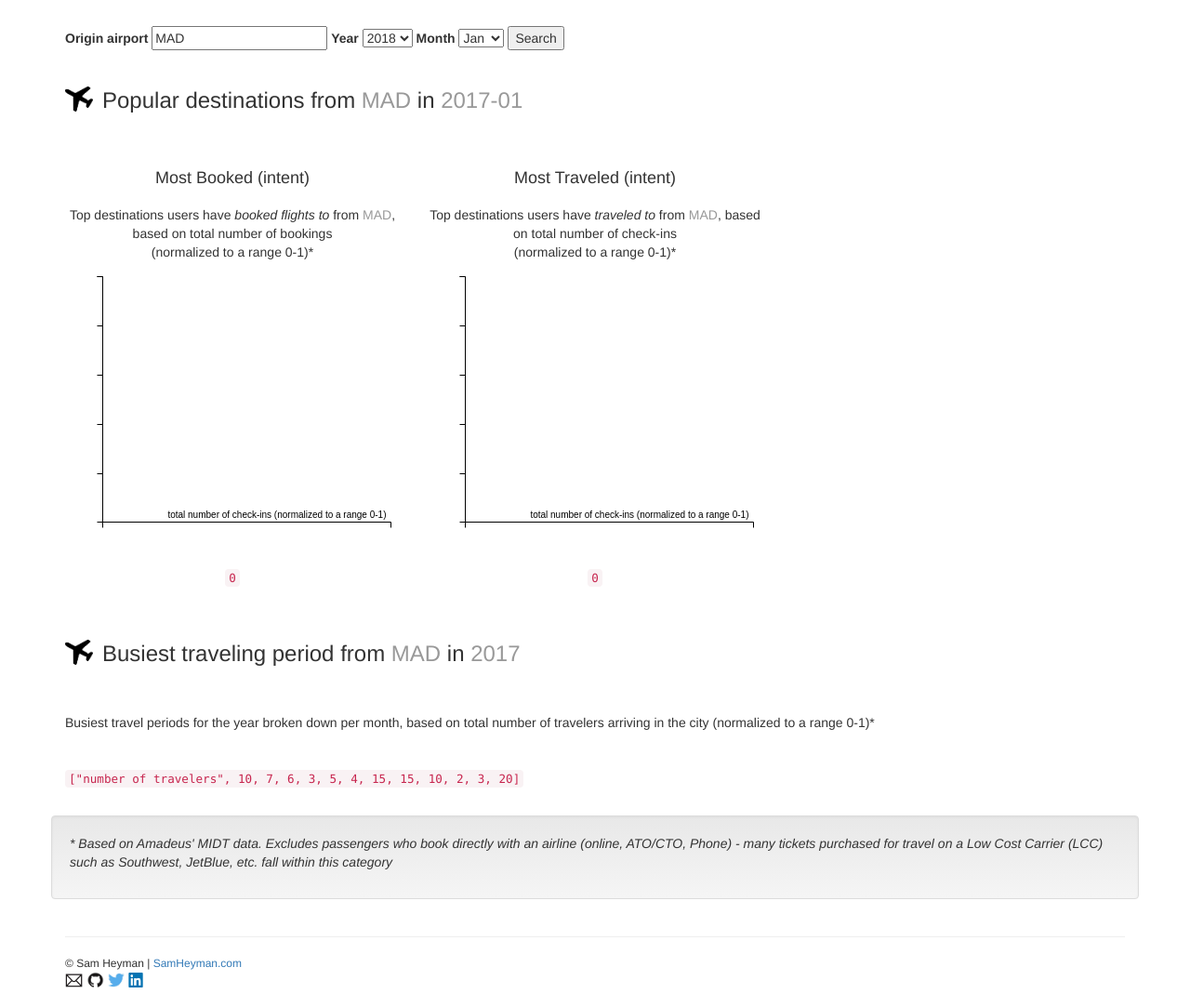
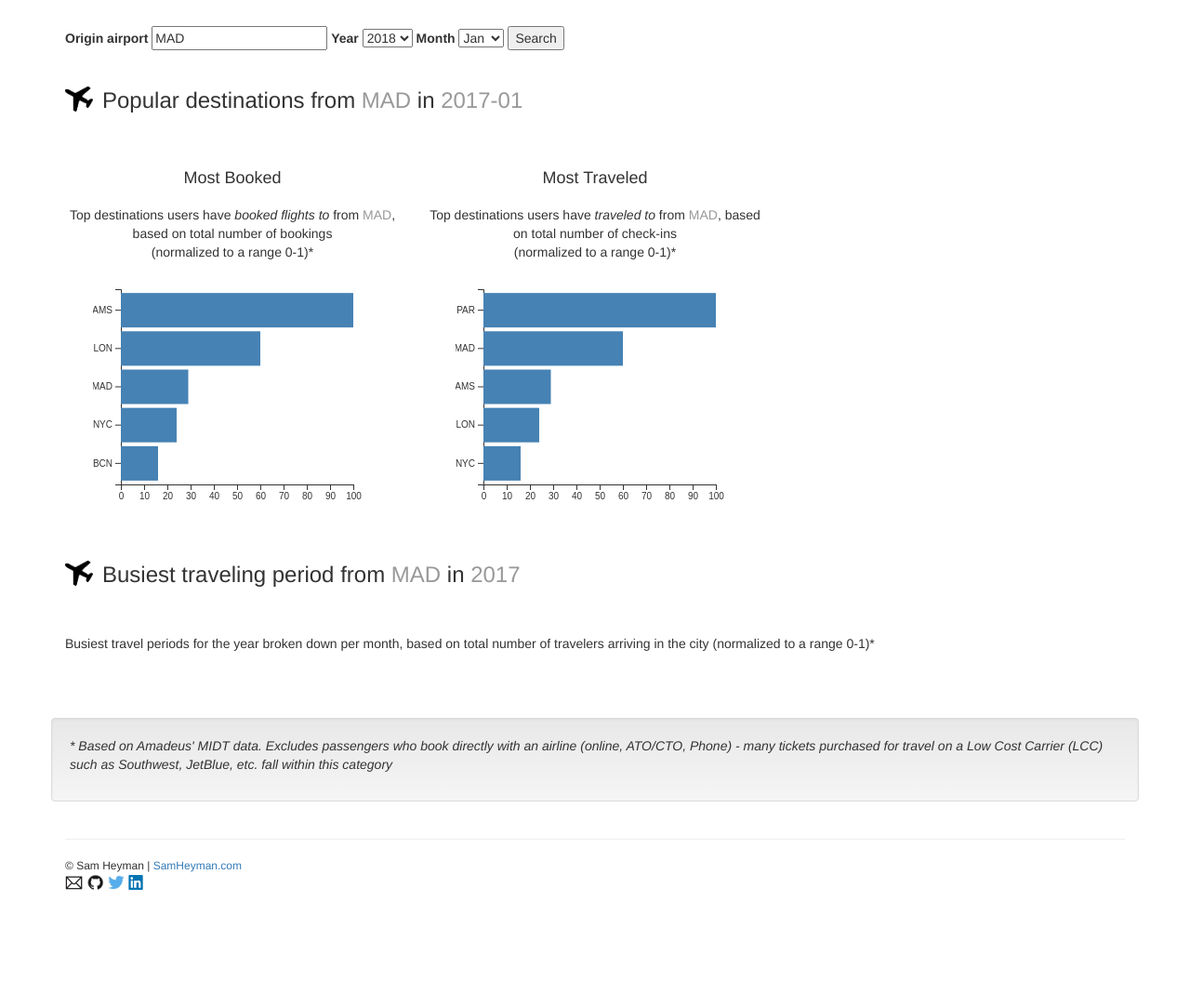
Before and after one commit to samheyman/travel-apis, a Django app: page /flights/routes in a window 1280 px wide. Shown: the part 278-1361 px from the top of the page at 93% size. After the commit the page ends 1235 px from the top, so only its background shows below. Run offline with Django 3.2, Linux system fonts and the light colour scheme; data that the repository does not hold is empty; some libraries are stand-ins or nearby versions.

Commit message:
Migrate TI barcharts from C3 to D3. First part

```diff
--- a/flights/templates/flights/routes.html
+++ b/flights/templates/flights/routes.html
@@ -3,9 +3,10 @@
 
 {% block head %}
 <!-- D3 charts -->
-<script src="{% static 'js/d3/d3.min.js' %}"></script>
-<link href="{% static 'css/c3.css' %}" rel="stylesheet">
-<script src="{% static 'js/d3/c3.min.js' %}"></script>
+<script src="https://d3js.org/d3.v5.min.js"></script>
+<!-- <script src="{% static 'js/d3/d3.min.js' %}"></script> -->
+<!-- <link href="{% static 'css/c3.css' %}" rel="stylesheet"> -->
+<!-- <script src="{% static 'js/d3/c3.min.js' %}"></script> -->
 {% endblock %}
 
 {% block breadcrumbs %}
@@ -70,17 +71,20 @@
         </div> -->
          </div>
         <div class="col-md-4" style="text-align: center">
-            <h4>Most Booked (intent)</h4>
+            <h4>Most Booked</h4>
             <p>Top destinations users have <em>booked flights to</em> from <span class="destinations-results">{{ airport }}</span>, based on total number of bookings<br>(normalized to a range 0-1)*</p>
+            <svg id="most_booked" width="300" height="250"></svg>
             <div id="destinations_most_booked_chart"></div>
-            <code>{{ most_booked_data.xs|safe }}</code>
+            <!-- <code>{{ most_booked_data.xs|safe }}</code> -->
         </div>
 
         <div class="col-md-4 " style="text-align: center">
-            <h4>Most Traveled (intent)</h4>
+            <h4>Most Traveled</h4>
             <p>Top destinations users have <em>traveled to</em> from <span class="destinations-results">{{ airport }}</span>, based on total number of check-ins<br>(normalized to a range 0-1)*</p>
-            <div id="destinations_most_travelled_chart"></div>
-            <code>{{ most_travelled_data.xs|safe }}</code>
+            <svg id="most_traveled" width="300" height="250"></svg>
+
+            <!-- <div id="destinations_most_travelled_chart"></div> -->
+            <!-- <code>{{ most_travelled_data.xs|safe }}</code> -->
         </div>
       </div>
       <div class="row" style="margin-top:20px">
@@ -92,7 +96,7 @@
             <p></p><br/>
             <div id="busiest_period_chart"></div>
         </div>
-        <code>{{ busiest_period_data.travelers|safe }}</code>
+        <!-- <code>{{ busiest_period_data.travelers|safe }}</code> -->
       </div>
       </div>
 
@@ -106,7 +110,7 @@
           </div>
         </div>
 
-      <script type="text/javascript">
+      <!-- <script type="text/javascript">
 
          var most_travelled_data_xs = {{ most_travelled_data.xs|safe }};
          var most_travelled_data_values = {{ most_travelled_data.travels|safe }};
@@ -114,11 +118,14 @@
          var most_booked_data_values = {{ most_booked_data.bookings|safe }};
          var busiest_period_months = {{ busiest_period_data.months|safe }};
          var busiest_period_travelers = {{ busiest_period_data.travelers|safe }};
-      </script>
-      <script type="text/javascript" src="{% static 'js/d3/destinations.js' %}"></script>
-      <script>
-      load_charts();
-      </script>
+      </script> -->
+      <script src="{% static 'js/d3/bundle.js' %}" type="module"></script>
+      <script src="{% static 'js/d3/d3mostTraveled.js' %}"></script>
+      <script src="{% static 'js/d3/d3mostBooked.js' %}"></script>
+
+      <!-- <script> -->
+      <!-- // load_charts(); -->
+      <!-- </script> -->
 
       {% endif %}
 
--- a/static/css/main.css
+++ b/static/css/main.css
@@ -1,36 +1,34 @@
-
-
 /* ==========================================================================
    Author's custom styles
    ========================================================================== */
 
 h1 {
-	margin:30px 0 20px 0;
+  margin: 30px 0 20px 0;
   padding: 0;
   font-size: 24px;
   font-weight: normal;
   width: 100%;
   line-height: 1.1;
-	font-family: "source_sans_prolight",Arial,Helvetica,sans-serif;
+  font-family: "source_sans_prolight", Arial, Helvetica, sans-serif;
 }
 
 h3 {
-	margin:30px 0 30px 0;
+  margin: 30px 0 30px 0;
 }
 
 h4 {
-	margin:30px 0 20px 0;
+  margin: 30px 0 20px 0;
 }
 
 h3:before {
-	background-image: url('/static/img/plane.png');
+  background-image: url("/static/img/plane.png");
   background-size: 30px 30px;
   display: inline-block;
   width: 30px;
   height: 30px;
-    content:"";
+  content: "";
   position: relative;
-    top:7px;
+  top: 7px;
   margin-right: 10px;
 }
 
@@ -42,8 +40,6 @@ h3:before {
 .navbar-brand {
   color: #333;
 }
-
-
 
 .breadcrumb {
   margin: 20px 0 0 -15px;
@@ -74,69 +70,70 @@ a.api-link {
 }
 
 .logo {
-	margin-left:-15px;
-	height:50px;
-	float:left;
+  margin-left: -15px;
+  height: 50px;
+  float: left;
 }
 
-#specific, #inspire {
-	float:left;
+#specific,
+#inspire {
+  float: left;
   height: 60px;
   margin: 0px 15px 0 0px;
 }
 
 #flights-category {
-  background-image: url('/static/img/plane.png');
+  background-image: url("/static/img/plane.png");
   background-size: 45px;
 }
 
 #airports-category {
-  background-image: url('/static/img/airport1.png');
+  background-image: url("/static/img/airport1.png");
   background-size: 50px;
 }
 
 #ndc-category {
-  background-image: url('/static/img/iata.png');
+  background-image: url("/static/img/iata.png");
   background-size: 55px;
 }
 
 #mock-apis-category {
-  background-image: url('/static/img/JSON.png');
+  background-image: url("/static/img/JSON.png");
   background-size: 45px;
 }
 
 #destinations-category {
-  background-image: url('/static/img/magnifier.png');
+  background-image: url("/static/img/magnifier.png");
   background-size: 35px;
 }
 
 #hotels-category {
-  background-image: url('/static/img/hotel1.png');
+  background-image: url("/static/img/hotel1.png");
   background-size: 50px;
 }
 
 #ti-category {
-  background-image: url('/static/img/data.png');
+  background-image: url("/static/img/data.png");
   background-size: 50px;
 }
 
 #browse-flights-category {
-  background-image: url('/static/img/magnifier.png');
+  background-image: url("/static/img/magnifier.png");
   background-size: 35px;
 }
 
 #live-flights-category {
-  background-image: url('/static/img/direct.png');
+  background-image: url("/static/img/direct.png");
   background-size: 45px;
 }
 
 #flight-route-category {
-  background-image: url('/static/img/map_route.png');
+  background-image: url("/static/img/map_route.png");
   background-size: 45px;
 }
 
 #flight-ba-category {
-  background-image: url('/static/img/BA_logo.png');
+  background-image: url("/static/img/BA_logo.png");
   background-size: 119px;
   background-position-x: -10px;
   background-position-y: -3px;
@@ -149,12 +146,12 @@ a.api-link {
 }
 
 .category-box h4 {
-  margin: 20px 0 20px 80px ;
+  margin: 20px 0 20px 80px;
 }
 
 .category-box:hover {
   color: #337ab7;
-  border: 1px solid rgba(0 , 102, 201, 0.25);
+  border: 1px solid rgba(0, 102, 201, 0.25);
 }
 
 .panel-footer {
@@ -178,7 +175,7 @@ pre {
 
 table {
   border-collapse: inherit;
-  border: 1px solid #DFDFDF;
+  border: 1px solid #dfdfdf;
   border-radius: 3px;
   width: 100%;
   clear: both;
@@ -189,7 +186,7 @@ table {
 table td {
   background-color: white;
   border-top-color: white;
-  border-bottom: 1px solid #DFDFDF;
+  border-bottom: 1px solid #dfdfdf;
   color: #555;
   padding: 10px 7px;
   vertical-align: top;
@@ -202,10 +199,14 @@ table th {
   padding: 7px 7px 8px 7px;
   text-align: left;
   line-height: 1.3em;
-  border-bottom: 1px solid #DFDFDF;
+  border-bottom: 1px solid #dfdfdf;
   color: black;
 }
 
 .footer {
   font-size: 12px;
 }
+
+rect {
+  fill: steelblue;
+}
--- /dev/null
+++ b/static/js/d3/d3mostBooked.js
@@ -0,0 +1,50 @@
+// import { csv } from "./bundle.js";
+
+const renderMostBooked = data => {
+  const most_booked = d3.select("#most_booked");
+  const height = +most_booked.attr("height");
+  const width = +most_booked.attr("width");
+  const xValue = d => d.travels;
+  const yValue = d => d.destination;
+  const margin = { top: 20, right: 20, bottom: 20, left: 30 };
+  const innerHeight = height - margin.top - margin.bottom;
+  const innerWidth = width - margin.left - margin.right;
+
+  const xScale = d3
+    .scaleLinear()
+    .domain([0, d3.max(data, xValue)])
+    .range([0, innerWidth]);
+
+  const yScale = d3
+    .scaleBand()
+    .domain(data.map(yValue))
+    .range([0, innerHeight])
+    .padding(0.1);
+
+  const yAxis = d3.axisLeft(yScale);
+
+  const g = most_booked
+    .append("g")
+    .attr("transform", `translate(${margin.left},${margin.right})`);
+
+  // yAxis(g.append("g")); or rather:
+  g.append("g").call(d3.axisLeft(yScale));
+  g.append("g")
+    .call(d3.axisBottom(xScale))
+    .attr("transform", `translate(0,${innerHeight})`);
+
+  g.selectAll("rect")
+    .data(data)
+    .enter()
+    .append("rect")
+    .attr("y", d => yScale(yValue(d)))
+    .attr("width", d => xScale(xValue(d)))
+    .attr("height", yScale.bandwidth());
+};
+
+d3.csv("http://127.0.0.1:8000/static/js/d3/mostBooked.csv").then(data => {
+  data.forEach(element => {
+    element.travels = +element.travels;
+  });
+  renderMostBooked(data);
+});
--- /dev/null
+++ b/static/js/d3/d3mostTraveled.js
@@ -0,0 +1,50 @@
+// import { csv } from "./bundle.js";
+
+const renderMostTraveled = data => {
+  const svg = d3.select("#most_traveled");
+  const height = +svg.attr("height");
+  const width = +svg.attr("width");
+  const xValue = d => d.travels;
+  const yValue = d => d.destination;
+  const margin = { top: 20, right: 20, bottom: 20, left: 30 };
+  const innerHeight = height - margin.top - margin.bottom;
+  const innerWidth = width - margin.left - margin.right;
+
+  const xScale = d3
+    .scaleLinear()
+    .domain([0, d3.max(data, xValue)])
+    .range([0, innerWidth]);
+
+  const yScale = d3
+    .scaleBand()
+    .domain(data.map(yValue))
+    .range([0, innerHeight])
+    .padding(0.1);
+
+  const yAxis = d3.axisLeft(yScale);
+
+  const g = svg
+    .append("g")
+    .attr("transform", `translate(${margin.left},${margin.right})`);
+
+  // yAxis(g.append("g")); or rather:
+  g.append("g").call(d3.axisLeft(yScale));
+  g.append("g")
+    .call(d3.axisBottom(xScale))
+    .attr("transform", `translate(0,${innerHeight})`);
+
+  g.selectAll("rect")
+    .data(data)
+    .enter()
+    .append("rect")
+    .attr("y", d => yScale(yValue(d)))
+    .attr("width", d => xScale(xValue(d)))
+    .attr("height", yScale.bandwidth());
+};
+
+d3.csv("http://127.0.0.1:8000/static/js/d3/mostTraveled.csv").then(data => {
+  data.forEach(element => {
+    element.travels = +element.travels;
+  });
+  renderMostTraveled(data);
+});
--- a/static/js/d3/destinations.js
+++ b/static/js/d3/destinations.js
@@ -102,7 +102,7 @@ var chart3 = c3.generate({
   }
 });
 
-var chart4 = c4.generate({
+var chart4 = c3.generate({
   bindto: '#busiest_period_chart',
   data: {
     //x: 'x',
--- /dev/null
+++ b/static/js/d3/mostBooked.csv
@@ -0,0 +1,6 @@
+destination,travels
+AMS,100
+LON,60
+MAD,29
+NYC,24
+BCN,16
--- /dev/null
+++ b/static/js/d3/mostTraveled.csv
@@ -0,0 +1,6 @@
+destination,travels
+PAR,100
+MAD,60
+AMS,29
+LON,24
+NYC,16
```
Also changed, not shown: static/js/d3/bundle.js (added, +9 -0 lines), README.md, 1 other file. Lines whose indentation alone changed are shown as unchanged.
